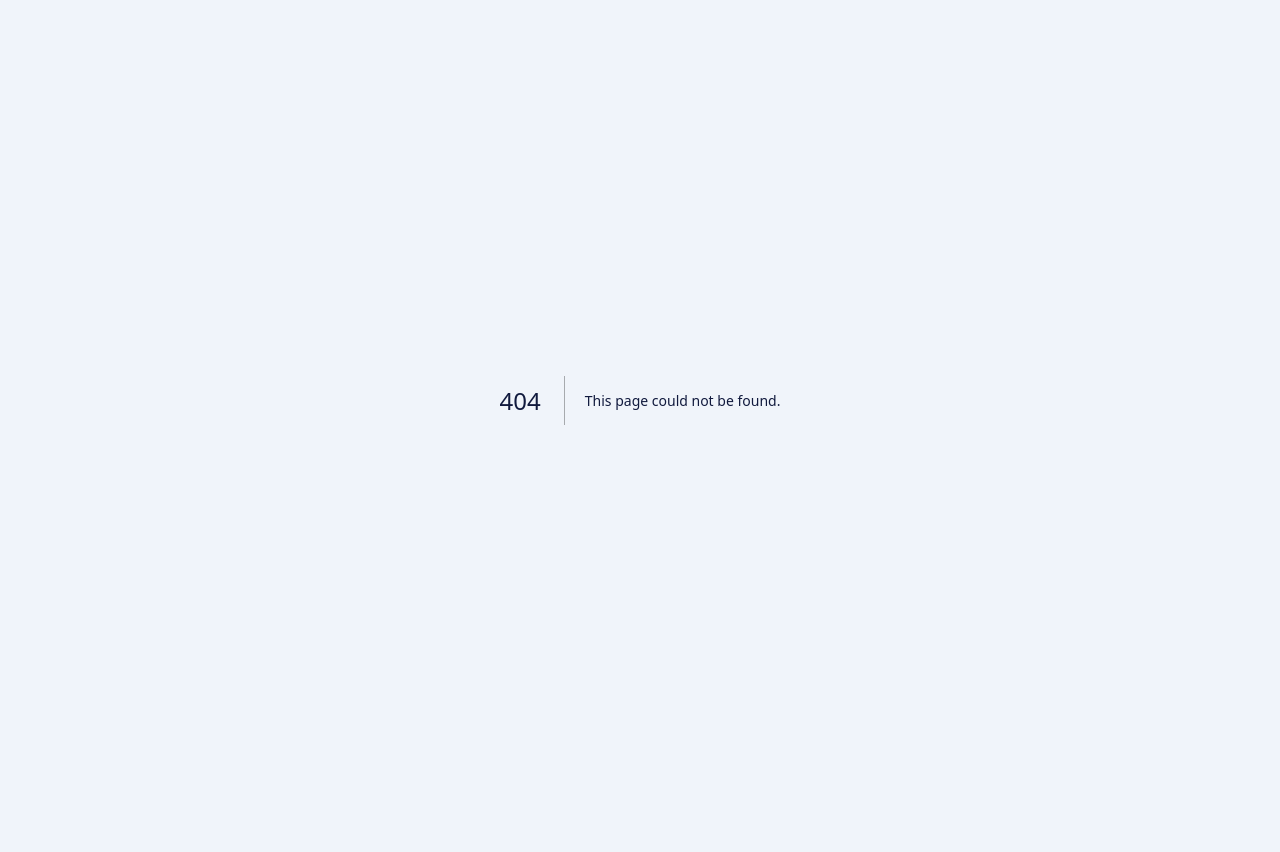
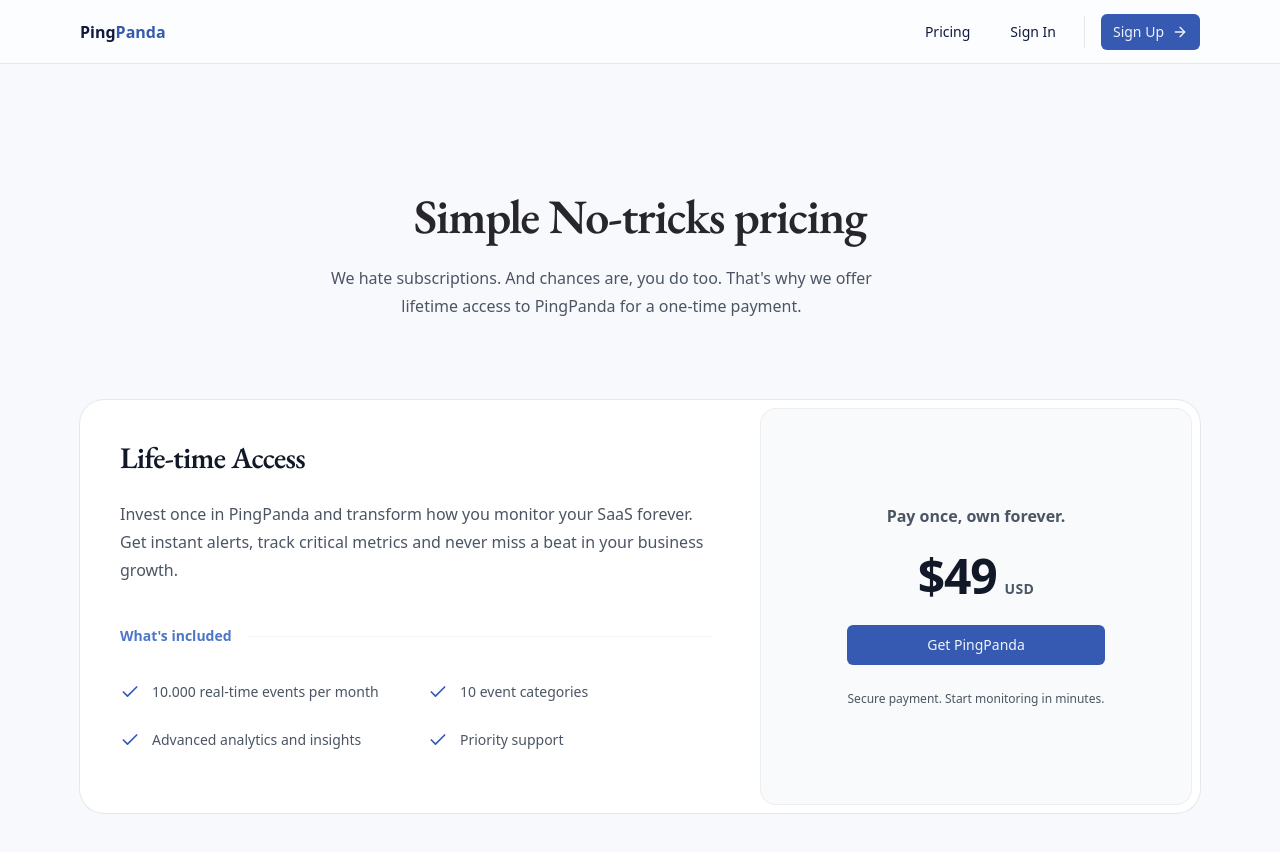
Before and after one commit to LVSSandeepKumar/Ping_panda, a Next.js app: page /pricing in a window 1280 px wide. Before the commit this address had no page. Shown: the top 852 px of the page. Before the commit the page ends 800 px from the top, so only its background shows below. Built offline with nearby package versions, Linux system fonts and the light colour scheme; no server answers.

Commit message:
Create pricing page UI

```diff
--- a/src/app/(auth)/sign-in/[[...rest]]/page.tsx
+++ b/src/app/(auth)/sign-in/[[...rest]]/page.tsx
@@ -1,11 +1,17 @@
 "use client"
 
 import { SignIn } from "@clerk/nextjs"
+import { useSearchParams } from "next/navigation"
 
 const Page = () => {
+  const searchParams = useSearchParams()
+  const intent = searchParams.get("intent")
+
   return (
     <div className="w-full flex-1 flex items-center justify-center">
-      <SignIn />
+      <SignIn
+        forceRedirectUrl={intent ? `/dashboard?intent=${intent}` : "/dashboard"}
+      />
     </div>
   )
 }
--- /dev/null
+++ b/src/app/(landing)/pricing/page.tsx
@@ -0,0 +1,110 @@
+"use client"
+
+import Heading from "@/components/heading"
+import MaxWidthWrapper from "@/components/max-width-wrapper"
+import { Button } from "@/components/ui/button"
+import { client } from "@/lib/client"
+import { useUser } from "@clerk/nextjs"
+import { useMutation } from "@tanstack/react-query"
+import { CheckIcon } from "lucide-react"
+import { useRouter } from "next/navigation"
+
+const Page = () => {
+  const { user } = useUser()
+  const router = useRouter()
+
+  const INCLUDED_FEATURES = [
+    "10.000 real-time events per month",
+    "10 event categories",
+    "Advanced analytics and insights",
+    "Priority support",
+  ]
+
+  const { mutate: createCheckoutSession } = useMutation({
+    mutationFn: async () => {
+      const res = await client.payment.createCheckoutSession.$post()
+      return await res.json()
+    },
+    onSuccess: ({ url }) => {
+      if (url) router.push(url)
+    },
+  })
+
+  const handleGetAccess = () => {
+    if (user) {
+      createCheckoutSession()
+    } else {
+      router.push("/sign-in?intent=upgrade")
+    }
+  }
+
+  return (
+    <div className="bg-brand-25 py-24 sm:py-32">
+      <MaxWidthWrapper>
+        <div className="mx-auto max-w-2xl sm:text-center">
+          <Heading className="text-center">Simple No-tricks pricing</Heading>
+          <p className="mt-6 text-base/7 text-gray-600 max-w-prose text-center text-pretty">
+            We hate subscriptions. And chances are, you do too. That's why we
+            offer lifetime access to PingPanda for a one-time payment.
+          </p>
+        </div>
+
+        <div className="bg-white mx-auto mt-16 max-w-2xl rounded-3xl ring-1 ring-gray-200 sm:mt-20 lg:mx-0 lg:flex lg:max-w-none">
+          <div className="p-8 sm:p-10 lg:flex-auto">
+            <h3 className="text-3xl font-heading font-semibold tracking-tight text-gray-900">
+              Life-time Access
+            </h3>
+            <p className="mt-6 text-base/7 text-gray-600">
+              Invest once in PingPanda and transform how you monitor your SaaS
+              forever. Get instant alerts, track critical metrics and never miss
+              a beat in your business growth.
+            </p>
+            <div className="mt-10 flex items-center gap-x-4">
+              <h4 className="flex-none font-semibold text-sm leading-6 text-brand-600">
+                What's included
+              </h4>
+              <div className="h-px flex-auto bg-gray-100" />
+            </div>
+
+            <ul className="mt-8 grid grid-cols-1 gap-4 text-sm/6 text-gray-600 sm:grid-cols-2 sm:gap-6">
+              {INCLUDED_FEATURES.map((feature) => (
+                <li key={feature} className="flex gap-3">
+                  <CheckIcon className="h-6 w-5 flex-none text-brand-700" />
+                  {feature}
+                </li>
+              ))}
+            </ul>
+          </div>
+
+          <div className="-mt-2 p-2 lg:mt-0 lg:w-full lg:max-w-md lg:flex-shrink-0">
+            <div className="rounded-2xl bg-gray-50 py-10 text-center ring-1 ring-inset ring-gray-900/5 lg:flex lg:flex-col lg:justify-center lg:py-16">
+              <div className="mx-auto max-w-xs py-8">
+                <p className="text-base font-semibold text-gray-600">
+                  Pay once, own forever.
+                </p>
+
+                <p className="mt-6 flex items-baseline justify-center gap-x-2">
+                  <span className="text-5xl font-bold tracking-tight text-gray-900">
+                    $49
+                  </span>
+                  <span className="text-sm font-semibold leading-6 tracking-wide text-gray-600">
+                    USD
+                  </span>
+                </p>
+
+                <Button onClick={handleGetAccess} className="mt-6 px-20">
+                    Get PingPanda
+                </Button>
+                <p className="mt-6 text-xs leading-5 text-gray-600">
+                    Secure payment. Start monitoring in minutes.
+                </p>
+              </div>
+            </div>
+          </div>
+        </div>
+      </MaxWidthWrapper>
+    </div>
+  )
+}
+
+export default Page
--- a/src/app/dashboard/page.tsx
+++ b/src/app/dashboard/page.tsx
@@ -6,8 +6,15 @@
 import { CreateEventCategoryModal } from "@/components/create-event-category-modal"
 import { Button } from "@/components/ui/button"
 import { PlusIcon } from "lucide-react"
+import { createCheckoutSession } from "@/lib/stripe"
 
-const Page = async () => {
+interface PageProps {
+  searchParams: {
+    [key: string]: string | string[] | undefined
+  }
+}
+
+const Page = async ({ searchParams }: PageProps) => {
   const auth = await currentUser()
   if (!auth) redirect("/sign-in")
 
@@ -16,6 +23,17 @@
   })
 
   if (!user) redirect("/sign-in")
+
+  const intent = searchParams.intent
+
+  if (intent === "upgrade") {
+    const session = await createCheckoutSession({
+      userEmail: user.email,
+      userId: user.id,
+    })
+
+    if (session.url) redirect(session.url)
+  }
 
   return (
     <DashboardPage
--- a/src/components/navbar.tsx
+++ b/src/components/navbar.tsx
@@ -38,7 +38,7 @@
             ) : (
               <>
                 <Link
-                  href={"/dashboard"}
+                  href={"/pricing"}
                   className={buttonVariants({
                     size: "sm",
                     variant: "ghost"
```
